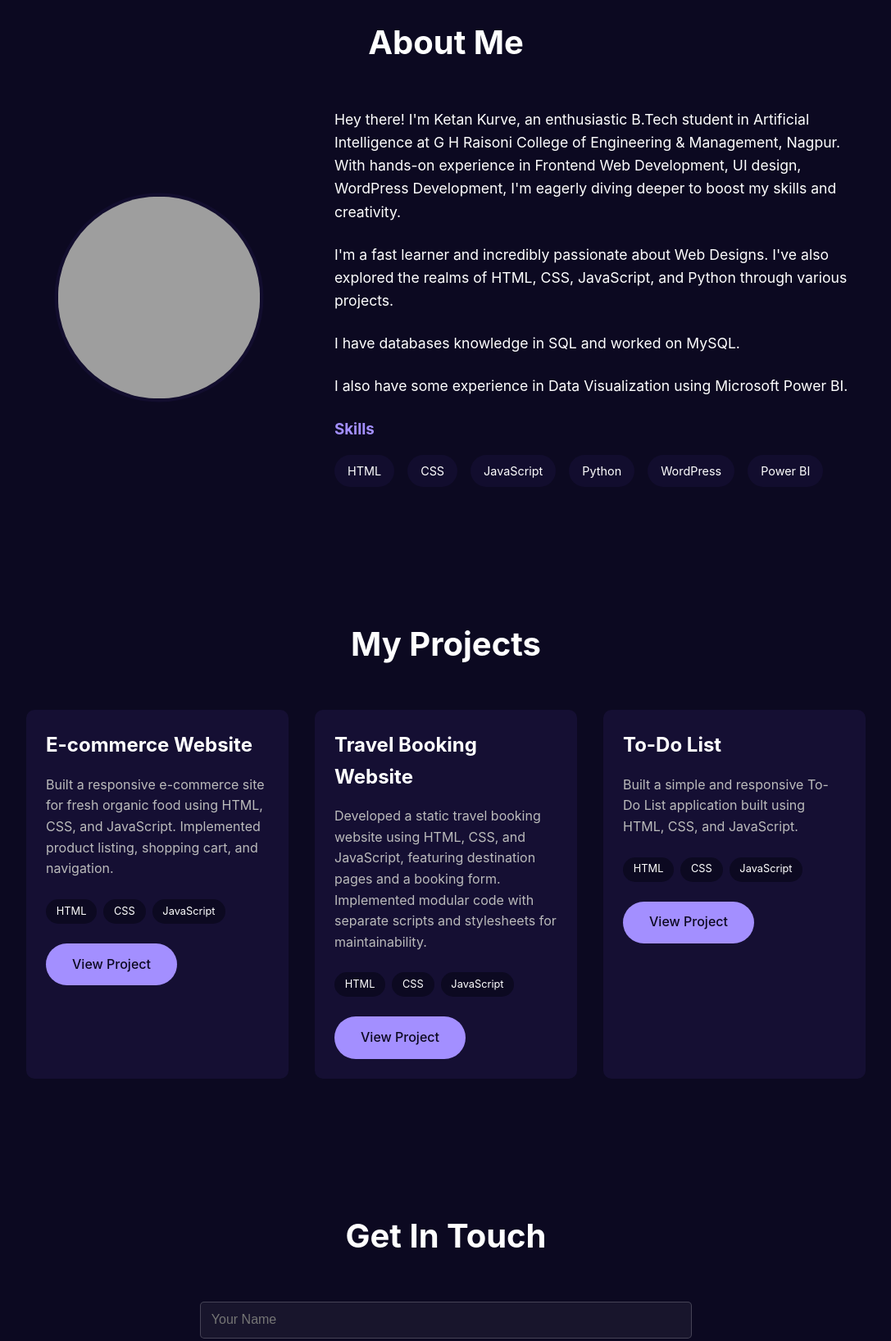
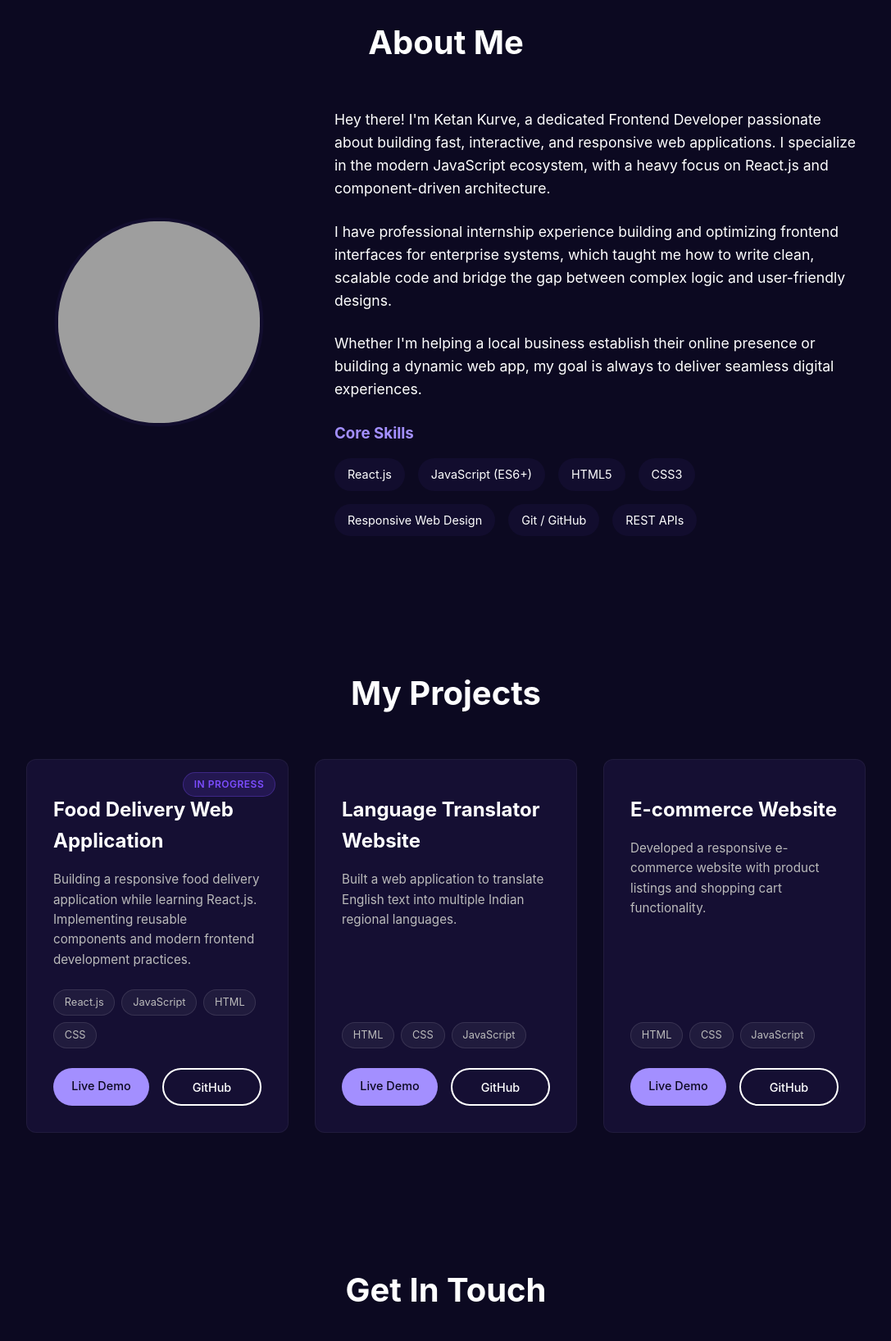
Before and after one commit to ketankurve/portfolio, a plain HTML site: page index.html in a window 1280 px wide. Shown: the part 860-2496 px from the top of the page at 82% size, without its empty margins (96-1183 px from the left). Drawn offline with Linux system fonts and the light colour scheme; grey boxes are pictures that could not be loaded.

Commit message:
Updated the projects section

```diff
--- a/index.html
+++ b/index.html
@@ -1,11 +1,14 @@
-<!DOCTYPE html>
+<!doctype html>
 <html lang="en">
   <head>
-    <meta charset="UTF-8">
-    <meta name="viewport" content="width=device-width, initial-scale=1.0">
+    <meta charset="UTF-8" />
+    <meta name="viewport" content="width=device-width, initial-scale=1.0" />
     <title>Ketan Kurve | Portfolio</title>
-    <link rel="stylesheet" href="styles.css">
-    <link rel="stylesheet" href="https://cdnjs.cloudflare.com/ajax/libs/font-awesome/6.0.0/css/all.min.css">
+    <link rel="stylesheet" href="styles.css" />
+    <link
+      rel="stylesheet"
+      href="https://cdnjs.cloudflare.com/ajax/libs/font-awesome/6.0.0/css/all.min.css"
+    />
   </head>
   <body>
     <!-- Navigation -->
@@ -34,14 +37,17 @@
         <div class="hero-content">
           <p class="greeting">Hello!</p>
           <h1>I'm <span class="highlight">Ketan Kurve</span></h1>
-                <p class="typing-container">I am a&nbsp;<span class="typed-text"></span><span class="cursor">&nbsp;</span></p>
+          <p class="typing-container">
+            I am a&nbsp;<span class="typed-text"></span
+            ><span class="cursor">&nbsp;</span>
+          </p>
           <div class="cta-buttons">
             <a href="https://linkedin.com/" class="btn linkedin">LinkedIn</a>
             <a href="#projects" class="btn projects">My Projects</a>
           </div>
         </div>
         <div class="hero-image">
-                <img src="placeholder-profile.png" alt="Ketan Kurve">
+          <img src="placeholder-profile.png" alt="Ketan Kurve" />
         </div>
       </div>
     </section>
@@ -50,22 +56,36 @@
     <section id="about" class="about">
       <h2>About Me</h2>
       <div class="about-content">
-            <img src="placeholder-profile.png" alt="Ketan Kurve">
+        <img src="placeholder-profile.png" alt="Ketan Kurve" />
         <div class="about-text">
-                <p>Hey there! I'm Ketan Kurve, an enthusiastic B.Tech student in Artificial Intelligence at G H Raisoni College of Engineering & Management, Nagpur. With hands-on experience in Frontend Web Development, UI design, WordPress Development, I'm eagerly diving deeper to boost my skills and creativity.</p>
-                <p>I'm a fast learner and incredibly passionate about Web Designs. I've also explored the realms of HTML, CSS, JavaScript, and Python through various projects.</p>
-                <p>I have databases knowledge in SQL and worked on MySQL.</p>
-                <p>I also have some experience in Data Visualization using Microsoft Power BI.</p>
+          <p>
+            Hey there! I'm Ketan Kurve, a dedicated Frontend Developer
+            passionate about building fast, interactive, and responsive web
+            applications. I specialize in the modern JavaScript ecosystem, with
+            a heavy focus on React.js and component-driven architecture.
+          </p>
+          <p>
+            I have professional internship experience building and optimizing
+            frontend interfaces for enterprise systems, which taught me how to
+            write clean, scalable code and bridge the gap between complex logic
+            and user-friendly designs.
+          </p>
+          <p>
+            Whether I'm helping a local business establish their online presence
+            or building a dynamic web app, my goal is always to deliver seamless
+            digital experiences.
+          </p>
+
           <div class="skills">
-                    <h3>Skills</h3>
+            <h3>Core Skills</h3>
             <div class="skill-tags">
-                        <span>HTML</span>
-                        <span>CSS</span>
-                        <span>JavaScript</span>
-                        <span>Python</span>
-                        <!-- <span>UI/UX Design</span> -->
-                        <span>WordPress</span>
-                        <span>Power BI</span>
+              <span>React.js</span>
+              <span>JavaScript (ES6+)</span>
+              <span>HTML5</span>
+              <span>CSS3</span>
+              <span>Responsive Web Design</span>
+              <span>Git / GitHub</span>
+              <span>REST APIs</span>
             </div>
           </div>
         </div>
@@ -76,36 +96,97 @@
     <section id="projects" class="projects">
       <h2>My Projects</h2>
       <div class="project-grid">
-            <!-- Project cards will be added here -->
+        <!-- Project 1: Food Delivery App -->
         <div class="project-card">
-                <h3>E-commerce Website</h3>
-                <p>Built a responsive e-commerce site for fresh organic food using HTML, CSS, and JavaScript. Implemented product listing, shopping cart, and navigation. </p>
+          <div class="project-badge">In Progress</div>
+          <h3>Food Delivery Web Application</h3>
+          <p>
+            Building a responsive food delivery application while learning
+            React.js. Implementing reusable components and modern frontend
+            development practices.
+          </p>
+          <div class="project-tags">
+            <span>React.js</span>
+            <span>JavaScript</span>
+            <span>HTML</span>
+            <span>CSS</span>
+          </div>
+          <div class="project-links">
+            <a
+              href="https://fooddeliveryketan.netlify.app/"
+              target="_blank"
+              rel="noopener noreferrer"
+              class="btn primary"
+              >Live Demo</a
+            >
+            <a
+              href="https://github.com/ketankurve"
+              target="_blank"
+              rel="noopener noreferrer"
+              class="btn secondary"
+              >GitHub</a
+            >
+          </div>
+        </div>
+
+        <!-- Project 2: Language Translator -->
+        <div class="project-card">
+          <h3>Language Translator Website</h3>
+          <p>
+            Built a web application to translate English text into multiple
+            Indian regional languages.
+          </p>
           <div class="project-tags">
             <span>HTML</span>
             <span>CSS</span>
             <span>JavaScript</span>
           </div>
-                <a href="https://ketankurve.github.io/ecommerce/" target="_blank" rel="noopener noreferrer" class="btn primary">View Project</a>
+          <div class="project-links">
+            <a
+              href="https://ketankurve.github.io/Language-Translator/"
+              target="_blank"
+              rel="noopener noreferrer"
+              class="btn primary"
+              >Live Demo</a
+            >
+            <a
+              href="https://github.com/ketankurve"
+              target="_blank"
+              rel="noopener noreferrer"
+              class="btn secondary"
+              >GitHub</a
+            >
           </div>
+        </div>
+
+        <!-- Project 3: E-commerce Website -->
         <div class="project-card">
-                <h3>Travel Booking Website</h3>
-                <p>Developed a static travel booking website using HTML, CSS, and JavaScript, featuring destination pages and a booking form. Implemented modular code with separate scripts and stylesheets for maintainability.</p>
+          <h3>E-commerce Website</h3>
+          <p>
+            Developed a responsive e-commerce website with product listings and
+            shopping cart functionality.
+          </p>
           <div class="project-tags">
             <span>HTML</span>
             <span>CSS</span>
             <span>JavaScript</span>
           </div>
-                <a href="https://ketankurve.github.io/travel_booking/" target="_blank" rel="noopener noreferrer" class="btn primary">View Project</a>
+          <div class="project-links">
+            <a
+              href="https://localorganicstore.netlify.app"
+              target="_blank"
+              rel="noopener noreferrer"
+              class="btn primary"
+              >Live Demo</a
+            >
+            <a
+              href="https://github.com/ketankurve"
+              target="_blank"
+              rel="noopener noreferrer"
+              class="btn secondary"
+              >GitHub</a
+            >
           </div>
-            <div class="project-card">
-                <h3>To-Do List</h3>
-                <p>Built a simple and responsive To-Do List application built using HTML, CSS, and JavaScript.</p>
-                <div class="project-tags">
-                    <span>HTML</span>
-                    <span>CSS</span>
-                    <span>JavaScript</span>
-                </div>
-                <a href="https://ketankurve.github.io/todolist/" target="_blank" rel="noopener noreferrer" class="btn primary">View Project</a>
         </div>
       </div>
     </section>
@@ -131,21 +212,58 @@
     <section id="contact" class="contact">
       <h2>Get In Touch</h2>
       <div class="contact-content">
-            <form id="contact-form">
+        <form
+          id="contact-form"
+          action="https://formsubmit.co/ketankurve16@gmail.com"
+          method="POST"
+        >
           <div class="form-group">
-                    <input type="text" id="name" name="name" required placeholder="Your Name">
+            <input
+              type="text"
+              id="name"
+              name="name"
+              required
+              placeholder="Your Name"
+            />
           </div>
           <div class="form-group">
-                    <input type="email" id="email" name="email" required placeholder="Your Email">
+            <input
+              type="email"
+              id="email"
+              name="email"
+              required
+              placeholder="Your Email"
+            />
           </div>
           <div class="form-group">
-                    <textarea id="message" name="message" required placeholder="Your Message"></textarea>
+            <textarea
+              id="message"
+              name="message"
+              required
+              placeholder="Your Message"
+            ></textarea>
           </div>
+
+          <!-- Optional hidden fields -->
+          <input
+            type="hidden"
+            name="_subject"
+            value="New Contact Form Submission"
+          />
+          <input type="hidden" name="_captcha" value="false" />
+
           <button type="submit" class="btn primary">Send Message</button>
+
+          <div id="form-status" class="form-status"></div>
         </form>
+
         <div class="social-links">
-                <a href="https://github.com/ketankurve" target="_blank"><i class="fab fa-github"></i></a>
-                <a href="https://www.linkedin.com/in/ketan-kurve/" target="_blank"><i class="fab fa-linkedin"></i></a>
+          <a href="https://github.com/ketankurve" target="_blank"
+            ><i class="fab fa-github"></i
+          ></a>
+          <a href="https://www.linkedin.com/in/ketan-kurve/" target="_blank"
+            ><i class="fab fa-linkedin"></i
+          ></a>
         </div>
       </div>
     </section>
--- a/script.js
+++ b/script.js
@@ -2,7 +2,11 @@
 const typingTextElement = document.querySelector(".typed-text");
 const cursorElement = document.querySelector(".cursor");
 
-const textArray = [" Web Developer", " UI/UX Designer"];
+const textArray = [
+  " Frontend Developer",
+  " React.js Developer",
+  " Web Developer",
+];
 let textArrayIndex = 0;
 let charIndex = 0;
 let isDeleting = false;
@@ -53,23 +57,23 @@ window.addEventListener("load", () => {
 });
 
 // Mobile Navigation
-const hamburger = document.querySelector('.hamburger');
-const navLinks = document.querySelector('.nav-links');
+const hamburger = document.querySelector(".hamburger");
+const navLinks = document.querySelector(".nav-links");
 
-hamburger.addEventListener('click', () => {
-    navLinks.style.display = navLinks.style.display === 'flex' ? 'none' : 'flex';
-    hamburger.classList.toggle('active');
+hamburger.addEventListener("click", () => {
+  navLinks.style.display = navLinks.style.display === "flex" ? "none" : "flex";
+  hamburger.classList.toggle("active");
 });
 
 // Smooth scrolling for navigation links
-document.querySelectorAll('a[href^="#"]').forEach(anchor => {
-    anchor.addEventListener('click', function (e) {
+document.querySelectorAll('a[href^="#"]').forEach((anchor) => {
+  anchor.addEventListener("click", function (e) {
     e.preventDefault();
-        const target = document.querySelector(this.getAttribute('href'));
+    const target = document.querySelector(this.getAttribute("href"));
     if (target) {
       target.scrollIntoView({
-                behavior: 'smooth',
-                block: 'start'
+        behavior: "smooth",
+        block: "start",
       });
     }
   });
@@ -77,86 +81,131 @@ document.querySelectorAll('a[href^="#"]').forEach(anchor => {
 
 // Scroll animations
 const observerOptions = {
-    threshold: 0.1
+  threshold: 0.1,
 };
 
 const observer = new IntersectionObserver((entries) => {
-    entries.forEach(entry => {
+  entries.forEach((entry) => {
     if (entry.isIntersecting) {
-            entry.target.classList.add('fade-in');
+      entry.target.classList.add("fade-in");
     }
   });
 }, observerOptions);
 
 // Observe all sections
-document.querySelectorAll('section').forEach(section => {
+document.querySelectorAll("section").forEach((section) => {
   observer.observe(section);
 });
 
-// Form submission
-const contactForm = document.getElementById('contact-form');
+// Form submission with UI alerts and loading states
+const contactForm = document.getElementById("contact-form");
+const formStatus = document.getElementById("form-status");
 
 if (contactForm) {
-    contactForm.addEventListener('submit', (e) => {
+  contactForm.addEventListener("submit", async (e) => {
     e.preventDefault();
 
-        // Get form data
+    // Grab the button and save its original text
+    const submitBtn = contactForm.querySelector('button[type="submit"]');
+    const originalBtnText = submitBtn.innerText;
+
+    // 1. Set Loading UI
+    submitBtn.innerText = "Sending...";
+    submitBtn.disabled = true; // Prevent double clicks
+
+    // Hide any previous status messages
+    formStatus.className = "form-status";
+    formStatus.style.display = "none";
+
+    try {
       const formData = new FormData(contactForm);
-        const data = Object.fromEntries(formData);
 
-        // Here you would typically send the data to a server
-        console.log('Form submitted:', data);
+      // 2. Send the Data Quietly
+      const response = await fetch(contactForm.action, {
+        method: "POST",
+        body: formData,
+        headers: {
+          Accept: "application/json",
+        },
+      });
 
-        // Show success message
-        alert('Thank you for your message! I will get back to you soon.');
-        contactForm.reset();
+      if (response.ok) {
+        // 3. Show Success UI
+        formStatus.textContent =
+          "Message sent successfully! I will get back to you soon.";
+        formStatus.classList.add("success");
+        contactForm.reset(); // Clear the form fields
+      } else {
+        throw new Error("Network response was not ok");
+      }
+    } catch (error) {
+      console.error("Error:", error);
+      // 4. Show Error UI
+      formStatus.textContent = "Oops! Something went wrong. Please try again.";
+      formStatus.classList.add("error");
+    } finally {
+      // 5. Restore Button State
+      submitBtn.innerText = originalBtnText;
+      submitBtn.disabled = false;
+
+      // Optional: Auto-hide the success message after 5 seconds
+      if (formStatus.classList.contains("success")) {
+        setTimeout(() => {
+          formStatus.style.display = "none";
+          formStatus.classList.remove("success");
+        }, 5000);
+      }
+    }
   });
 }
 
 // Navbar scroll effect
 let lastScroll = 0;
-const navbar = document.querySelector('.navbar');
+const navbar = document.querySelector(".navbar");
 
-window.addEventListener('scroll', () => {
+window.addEventListener("scroll", () => {
   const currentScroll = window.pageYOffset;
 
   if (currentScroll <= 0) {
-        navbar.classList.remove('scroll-up');
+    navbar.classList.remove("scroll-up");
     return;
   }
 
-    if (currentScroll > lastScroll && !navbar.classList.contains('scroll-down')) {
+  if (currentScroll > lastScroll && !navbar.classList.contains("scroll-down")) {
     // Scroll Down
-        navbar.classList.remove('scroll-up');
-        navbar.classList.add('scroll-down');
-    } else if (currentScroll < lastScroll && navbar.classList.contains('scroll-down')) {
+    navbar.classList.remove("scroll-up");
+    navbar.classList.add("scroll-down");
+  } else if (
+    currentScroll < lastScroll &&
+    navbar.classList.contains("scroll-down")
+  ) {
     // Scroll Up
-        navbar.classList.remove('scroll-down');
-        navbar.classList.add('scroll-up');
+    navbar.classList.remove("scroll-down");
+    navbar.classList.add("scroll-up");
   }
   lastScroll = currentScroll;
 });
 
 // Active navigation highlighting based on scroll
 function highlightActiveNav() {
-    const sections = document.querySelectorAll('section');
-    const navLinks = document.querySelectorAll('.nav-links a');
+  const sections = document.querySelectorAll("section");
+  const navLinks = document.querySelectorAll(".nav-links a");
 
-    window.addEventListener('scroll', () => {
-        let current = '';
+  window.addEventListener("scroll", () => {
+    let current = "";
 
-        sections.forEach(section => {
+    sections.forEach((section) => {
       const sectionTop = section.offsetTop;
       const sectionHeight = section.clientHeight;
-            if (window.pageYOffset >= (sectionTop - 200)) {
-                current = section.getAttribute('id');
+      if (window.pageYOffset >= sectionTop - 200) {
+        current = section.getAttribute("id");
       }
     });
 
-        navLinks.forEach(link => {
-            link.classList.remove('active');
-            if (link.getAttribute('href').includes(current)) {
-                link.classList.add('active');
+    navLinks.forEach((link) => {
+      link.classList.remove("active");
+      if (link.getAttribute("href").includes(current)) {
+        link.classList.add("active");
       }
     });
   });
--- a/styles.css
+++ b/styles.css
@@ -25,7 +25,13 @@ html {
 }
 
 body {
-    font-family: 'Inter', -apple-system, BlinkMacSystemFont, 'Segoe UI', Roboto, sans-serif;
+  font-family:
+    "Inter",
+    -apple-system,
+    BlinkMacSystemFont,
+    "Segoe UI",
+    Roboto,
+    sans-serif;
   line-height: 1.6;
   color: var(--text-color);
   background-color: var(--background);
@@ -175,11 +181,21 @@ body {
 }
 
 @keyframes blink {
-    0% { background-color: var(--cursor-color); }
-    49% { background-color: var(--cursor-color); }
-    50% { background-color: transparent; }
-    99% { background-color: transparent; }
-    100% { background-color: var(--cursor-color); }
+  0% {
+    background-color: var(--cursor-color);
+  }
+  49% {
+    background-color: var(--cursor-color);
+  }
+  50% {
+    background-color: transparent;
+  }
+  99% {
+    background-color: transparent;
+  }
+  100% {
+    background-color: var(--cursor-color);
+  }
 }
 
 .job-title {
@@ -202,7 +218,9 @@ body {
   border-radius: 50%;
   object-fit: cover;
   object-position: center 25%;
-    transform: scale(0.85); /* Scale the image within the frame to show more of it */
+  transform: scale(
+    0.85
+  ); /* Scale the image within the frame to show more of it */
   border: 10px solid var(--section-bg);
   box-shadow: 0 0 10px rgba(0, 0, 0, 0.5);
   transform-origin: center;
@@ -233,6 +251,7 @@ body {
 .btn.primary {
   background: var(--secondary-color);
   color: var(--background);
+  cursor: pointer;
 }
 
 .btn.secondary {
@@ -279,7 +298,9 @@ section h2 {
   border-radius: 50%;
   object-fit: cover;
   object-position: center 20%;
-    transform: scale(0.85); /* Scale the image within the frame to show more of it */
+  transform: scale(
+    0.85
+  ); /* Scale the image within the frame to show more of it */
   border: 5px solid var(--section-bg);
   transform-origin: center;
 }
@@ -319,29 +340,45 @@ section h2 {
   gap: 2rem;
 }
 
+/* Enhanced Project Cards */
 .project-card {
   background: var(--card-bg);
-    border-radius: 10px;
-    padding: 1.5rem;
-    transition: transform 0.3s ease, box-shadow 0.3s ease;
+  border: 1px solid rgba(255, 255, 255, 0.05); /* Subtle dark mode border */
+  border-radius: 12px;
+  padding: 2rem;
+  transition:
+    transform 0.3s ease,
+    box-shadow 0.3s ease,
+    border-color 0.3s ease;
+  position: relative;
+  overflow: hidden;
+  display: flex;
+  flex-direction: column;
+  height: 100%; /* Keeps cards the same height */
 }
 
 .project-card:hover {
-    transform: translateY(-5px);
-    box-shadow: 0 10px 20px rgba(0, 0, 0, 0.2);
+  transform: translateY(-8px);
+  box-shadow: 0 15px 30px rgba(124, 77, 255, 0.15); /* Purple glowing shadow */
+  border-color: rgba(124, 77, 255, 0.3); /* Purple border glow */
 }
 
+/* Card Text Spacing */
 .project-card h3 {
   font-size: 1.5rem;
   margin-bottom: 1rem;
   color: var(--primary-color);
+  margin-top: 10px; /* Space for the badge */
 }
 
 .project-card p {
+  flex-grow: 1; /* Pushes the tags and buttons to the bottom evenly */
   margin-bottom: 1.5rem;
   color: var(--light-text);
+  font-size: 0.95rem;
 }
 
+/* Enhanced Tags */
 .project-tags {
   display: flex;
   flex-wrap: wrap;
@@ -351,9 +388,48 @@ section h2 {
 
 .project-tags span {
   padding: 0.3rem 0.8rem;
-    background: var(--background);
+  background: rgba(255, 255, 255, 0.05);
+  border: 1px solid rgba(255, 255, 255, 0.1);
+  color: var(--light-text);
   border-radius: 20px;
   font-size: 0.8rem;
+  transition: all 0.3s ease;
+}
+
+.project-tags span:hover {
+  border-color: var(--highlight-color);
+  color: var(--primary-color);
+}
+
+/* Badge Styling */
+.project-badge {
+  position: absolute;
+  top: 15px;
+  right: 15px;
+  background: rgba(124, 77, 255, 0.15); /* Translucent highlight background */
+  color: var(--highlight-color); /* Purple text */
+  font-size: 0.75rem;
+  padding: 0.3rem 0.8rem;
+  border-radius: 20px;
+  font-weight: 600;
+  text-transform: uppercase;
+  letter-spacing: 0.5px;
+  border: 1px solid rgba(124, 77, 255, 0.3);
+}
+
+/* New Button Container */
+.project-links {
+  display: flex;
+  gap: 1rem;
+  margin-top: auto;
+}
+
+.project-links .btn {
+  margin-right: 0; /* Overrides the default btn margin */
+  padding: 0.6rem 1rem;
+  font-size: 0.9rem;
+  flex: 1; /* Makes both buttons span equal width */
+  text-align: center;
 }
 
 /* Blog Section */
@@ -367,7 +443,9 @@ section h2 {
   background: var(--card-bg);
   border-radius: 10px;
   padding: 1.5rem;
-    transition: transform 0.3s ease, box-shadow 0.3s ease;
+  transition:
+    transform 0.3s ease,
+    box-shadow 0.3s ease;
 }
 
 .blog-card:hover {
@@ -524,3 +602,38 @@ footer {
 .fade-in {
   animation: fadeIn 0.8s ease 0.2s forwards;
 }
+
+/* Form UI Status Messages */
+.form-status {
+  margin-top: 1.5rem;
+  padding: 1rem;
+  border-radius: 8px;
+  font-size: 0.95rem;
+  font-weight: 500;
+  text-align: center;
+  display: none; /* Hidden by default */
+  transition: all 0.3s ease;
+}
+
+.form-status.success {
+  display: block;
+  background: rgba(46, 213, 115, 0.15); /* Soft Green */
+  color: #2ed573;
+  border: 1px solid rgba(46, 213, 115, 0.3);
+  animation: fadeIn 0.4s ease forwards;
+}
+
+.form-status.error {
+  display: block;
+  background: rgba(255, 71, 87, 0.15); /* Soft Red */
+  color: #ff4757;
+  border: 1px solid rgba(255, 71, 87, 0.3);
+  animation: fadeIn 0.4s ease forwards;
+}
+
+/* Make the button look disabled when sending */
+.btn:disabled {
+  opacity: 0.7;
+  cursor: not-allowed;
+  transform: none; /* Prevents hover jump while sending */
+}
```
Also changed, not shown: 2 other files. Lines whose indentation alone changed are shown as unchanged.
